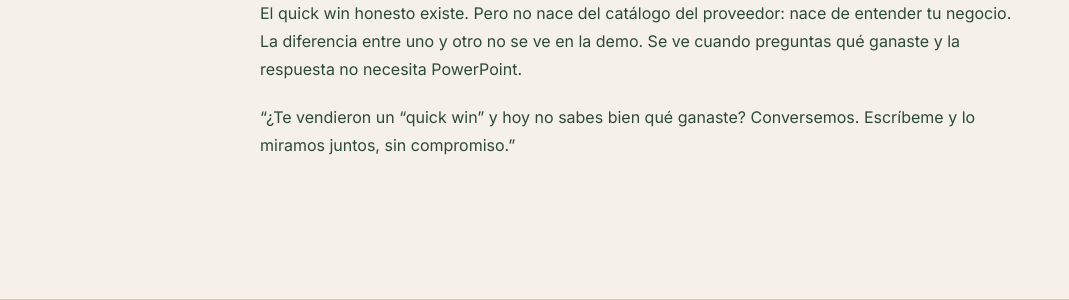
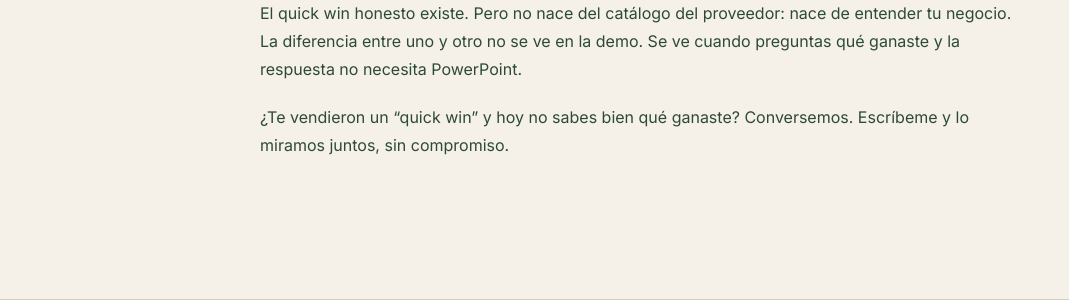
Before and after one commit to Maquitaa/web-page, a Jekyll site: the page built from _posts/2026-08-21-quick-wins-la-frase-que-le-está-costando-plata-a-tu-empresa.md, in a window 1280 px wide and 900 px high, scrolled down 4117 px. Shown: the part 153-453 px from the top of the window, without its empty margins (0-1069 px from the left). Built offline with Jekyll 4.4.1, drawn with Linux system fonts in a browser that asks for light colours.

```diff
--- a/_posts/2026-08-21-quick-wins-la-frase-que-le-está-costando-plata-a-tu-empresa.md
+++ b/_posts/2026-08-21-quick-wins-la-frase-que-le-está-costando-plata-a-tu-empresa.md
@@ -111,4 +111,4 @@ El quick win honesto existe. Pero no nace del catálogo del proveedor: nace de e
 
 
 
-“¿Te vendieron un “quick win” y hoy no sabes bien qué ganaste? Conversemos. Escríbeme y lo miramos juntos, sin compromiso.”
+¿Te vendieron un “quick win” y hoy no sabes bien qué ganaste? Conversemos. Escríbeme y lo miramos juntos, sin compromiso.
```
